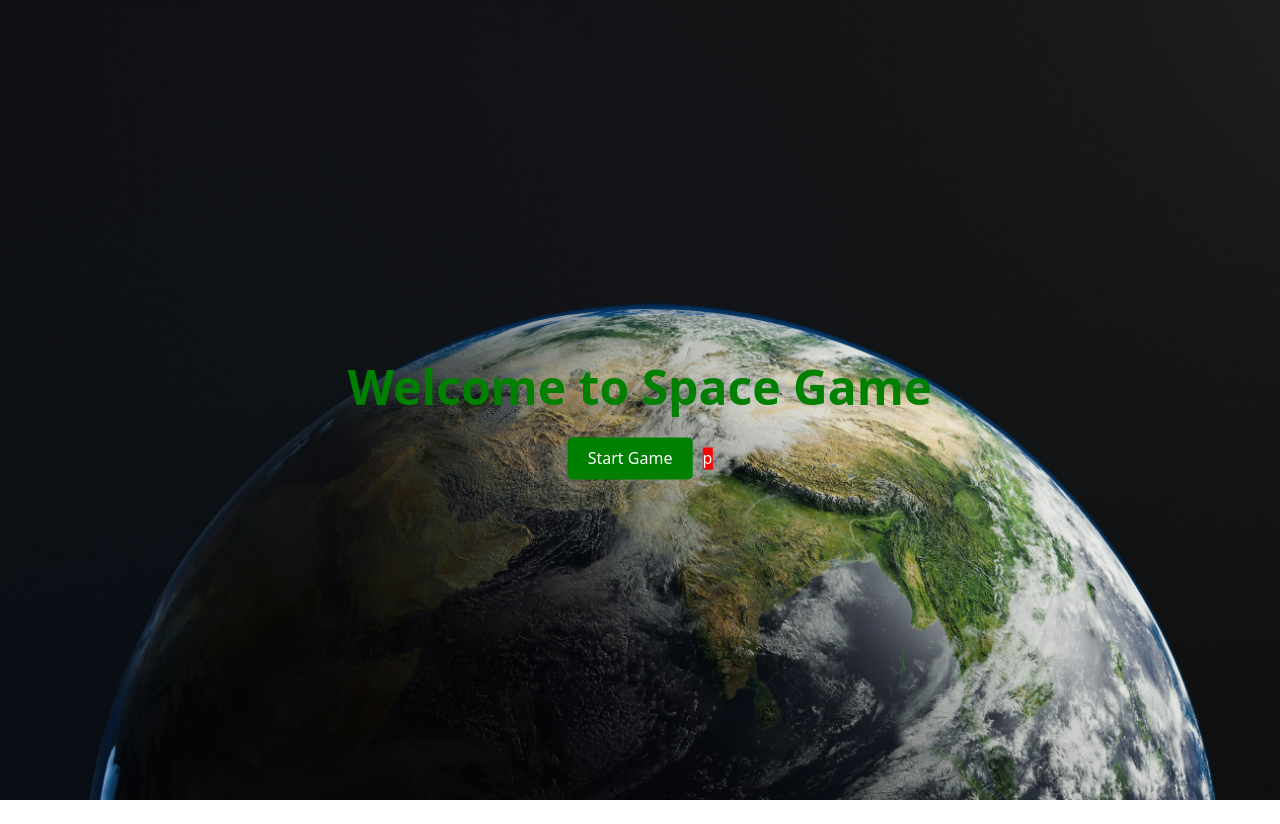
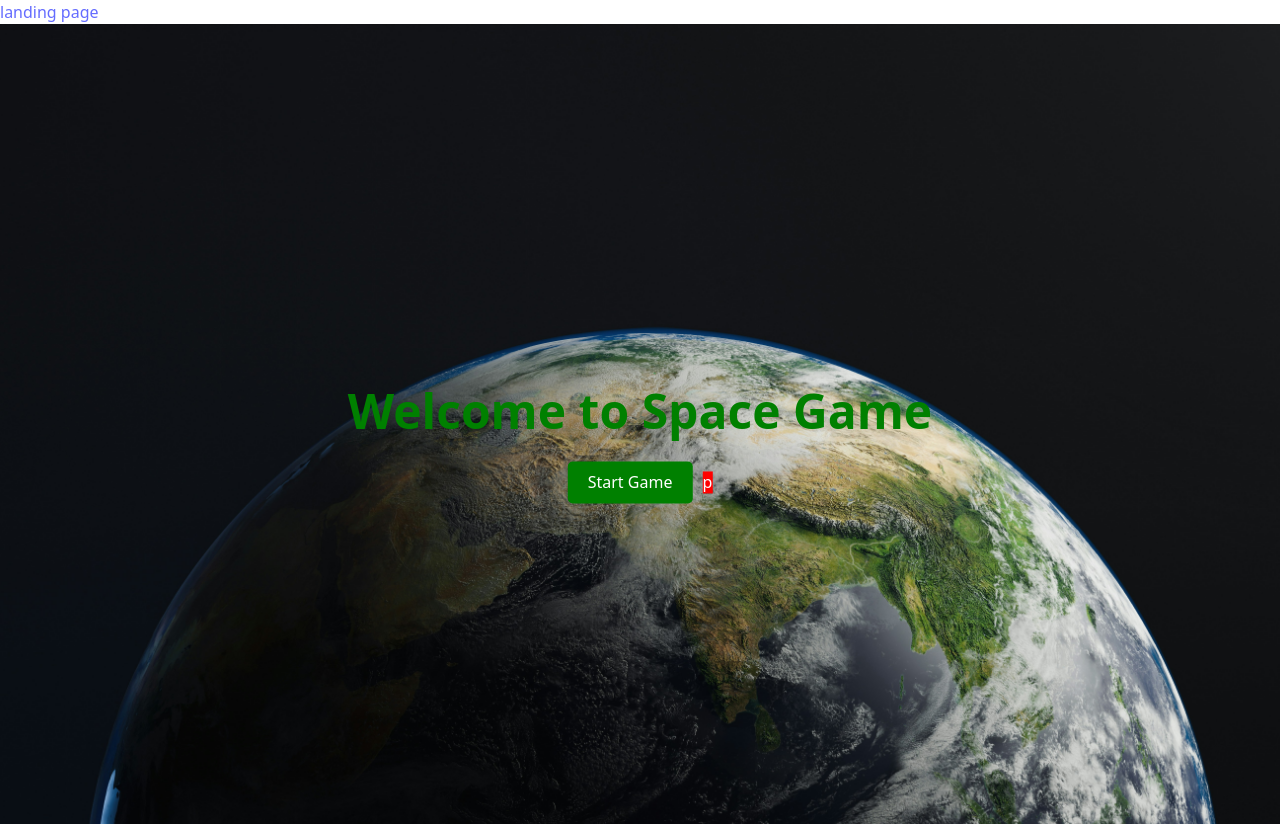
Before and after one commit to warrendsteinacker-max/3d-game, a React (Vite) app: page / in a window 1280 px wide. Before the commit the page ends 800 px from the top, so only its background shows below. Built offline with nearby package versions, Linux system fonts and the light colour scheme.

Commit message:
adding nav bar to applications

```diff
--- a/index.html
+++ b/index.html
@@ -6,8 +6,8 @@
     <meta name="viewport" content="width=device-width, initial-scale=1.0" />
     <title>my-react-app</title>
   </head>
-  <body class="body">
-    <div id="root"></div>
+  <body>
+    <div id="root" ></div>
     <script type="module" src="/src/main.jsx"></script>
   </body>
 </html>
--- a/src/App.jsx
+++ b/src/App.jsx
@@ -1,4 +1,4 @@
-import { BrowserRouter, Routes, Route } from "react-router-dom";
+import { BrowserRouter, Routes, Route, Link } from "react-router-dom";
 import { DatProvider } from "./context"; // Adjust this path to where your context.jsx is
 import LP from "./componets/landingp";
 import Gamep from "./componets/gamep";
@@ -9,6 +9,9 @@ function App() {
   return (
     <DatProvider> {/* THIS MUST WRAP EVERYTHING */}
       <BrowserRouter>
+        <nav>
+          <Link to="/">landing page</Link>
+        </nav>
         <Routes>
           <Route path="/" element={<LP />} />
           <Route path="/LL" element={<LL/>}/>
```
